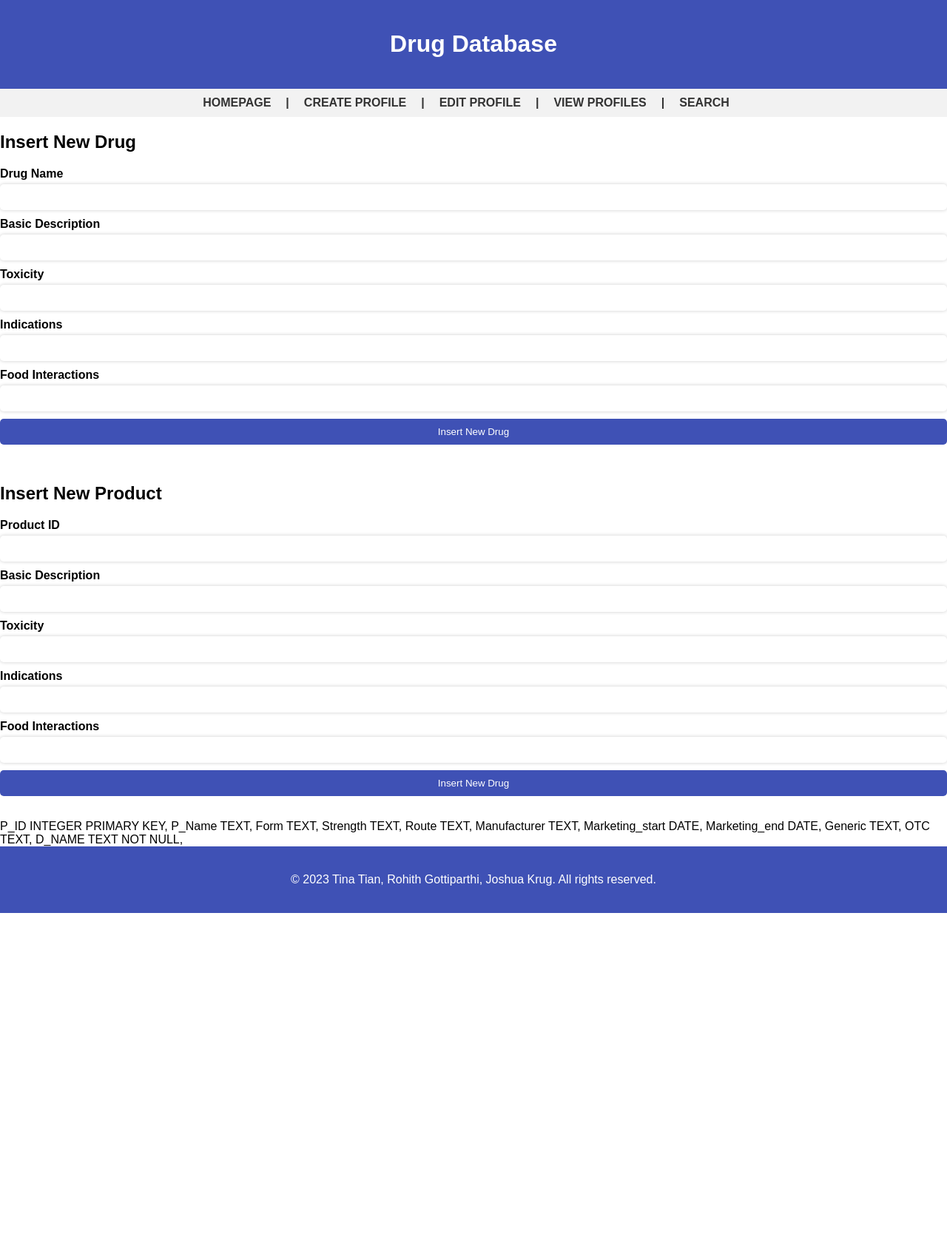
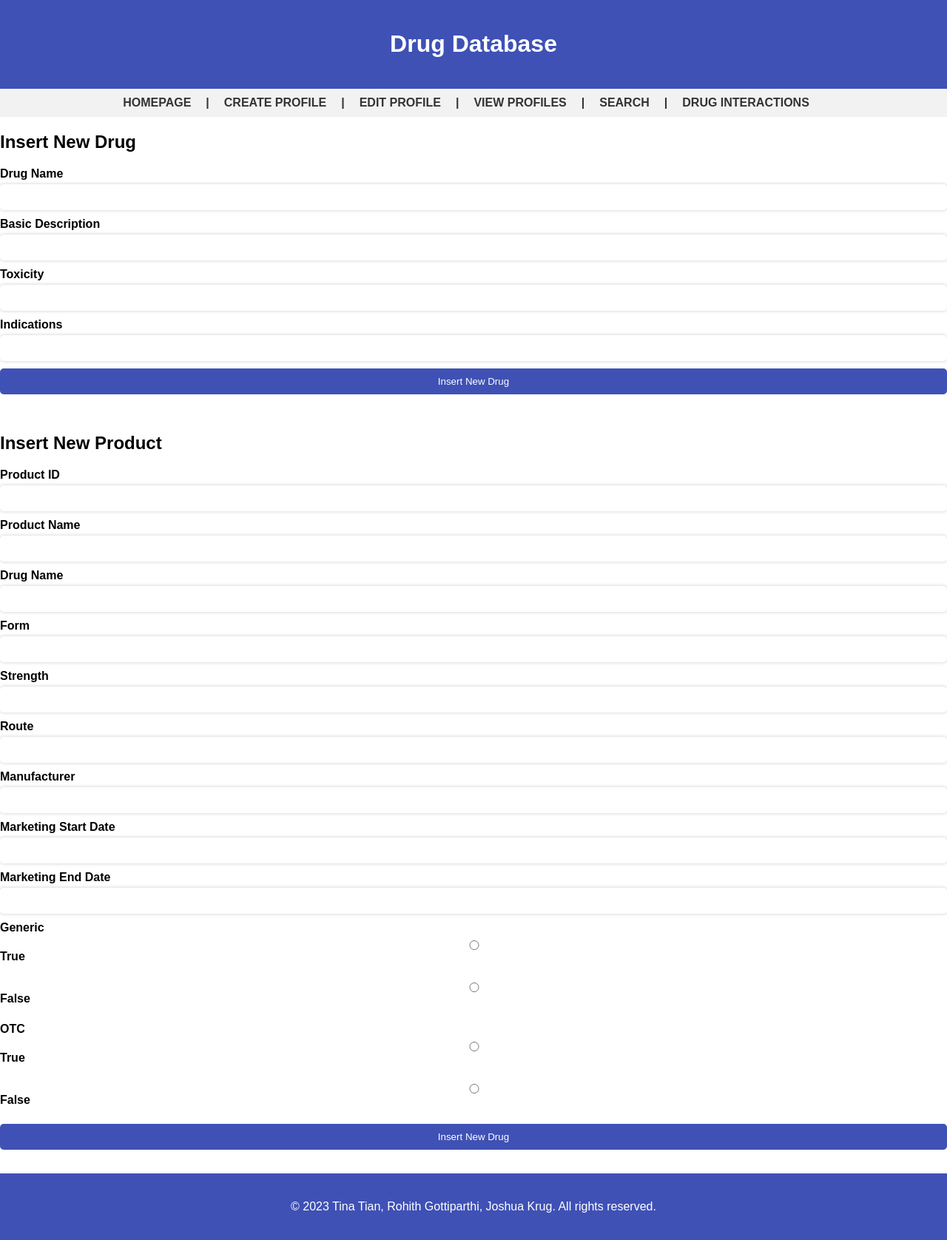
Before and after one commit to rgottiparthi/DrugDatabase, a Flask app: template templates/insert.html in a window 1280 px wide. Shown: the whole page at 74% size. Before the commit the page ends 1234 px from the top, so only its background shows below. Run offline with Flask 3, Linux system fonts and the light colour scheme; the template is opened without the code that fills it, so the values that code supplies are empty.

Commit message:
created interactions page aand updated nav

```diff
--- a/templates/base.html
+++ b/templates/base.html
@@ -71,6 +71,8 @@
       <a href="/viewProfile">View Profiles</a>
 	    <b>|</b>
       <a href="/search">Search</a>
+      <b>|</b>
+      <a href="/interactions">Drug Interactions</a>
     </nav>
 
     <main>
--- a/templates/insert.html
+++ b/templates/insert.html
@@ -53,44 +53,52 @@
     <label for="indications">Indications</label>
     <input type="text" id="indications" name="indications">
 
-    <label for="food interactions">Food Interactions</label>
-    <input type="text" id="food interactions" name="food interactions">
-
     <input type="submit" value="Insert New Drug" />
     <p>  </p>
   </form>
 
   <h2>Insert New Product</h2>
   <form action="/submit-profile" method="post">
-    <label for="drug name">Product ID</label>
+    <label for="P_ID">Product ID</label>
+    <input type="text" id="P_ID" name="P_ID" required />
+
+    <label for="P_Name">Product Name</label>
+    <input type="text" id="P_Name" name="P_Name" />
+
+    <label for="drug name">Drug Name</label>
     <input type="text" id="drug name" name="drug name" required />
 
-    <label for="description">Basic Description</label>
-    <input type="text" id="description" name="description" />
+    <label for="form">Form</label>
+    <input type="text" id="form" name="from">
 
-    <label for="toxicity">Toxicity</label>
-    <input type="text" id="toxicity" name="toxicity">
+    <label for="strength">Strength</label>
+    <input type="text" id="strength" name="strength">
 
-    <label for="indications">Indications</label>
-    <input type="text" id="indications" name="indications">
+    <label for="route">Route</label>
+    <input type="text" id="route" name="route">
 
-    <label for="food interactions">Food Interactions</label>
-    <input type="text" id="food interactions" name="food interactions">
+    <label for="manufacturer">Manufacturer</label>
+    <input type="text" id="manufacturer" name="manufacturer">
+
+    <label for="marketing start date">Marketing Start Date</label>
+    <input type="text" id="marketing start date" name="marketing start date">
+
+    <label for="marketing end date">Marketing End Date</label>
+    <input type="text" id="marketing end date" name="marketing end date">
+
+    <label for="generic">Generic</label>
+    <input type="radio" id="true" name="true" value="true">
+    <label for="true">True</label><br>
+    <input type="radio" id="false" name="false" value="false">
+    <label for="false">False</label><br>
+
+    <label for="otc">OTC </label>
+    <input type="radio" id="true" name="true">
+    <label for="true">True</label><br>
+    <input type="radio" id="false" name="false" value="false">
+    <label for="false">False</label><br>
 
     <input type="submit" value="Insert New Drug" />
     <p>  </p>
   </form>
-
-  P_ID INTEGER PRIMARY KEY,
-  P_Name TEXT,
-  Form TEXT,
-  Strength TEXT,
-  Route TEXT,
-  Manufacturer TEXT,
-  Marketing_start DATE,
-  Marketing_end DATE,
-  Generic TEXT,
-  OTC TEXT,
-  D_NAME TEXT NOT NULL,
-
   {% endblock %}
```
Also changed, not shown: templates/interactions.html (added, +96 -0 lines).
